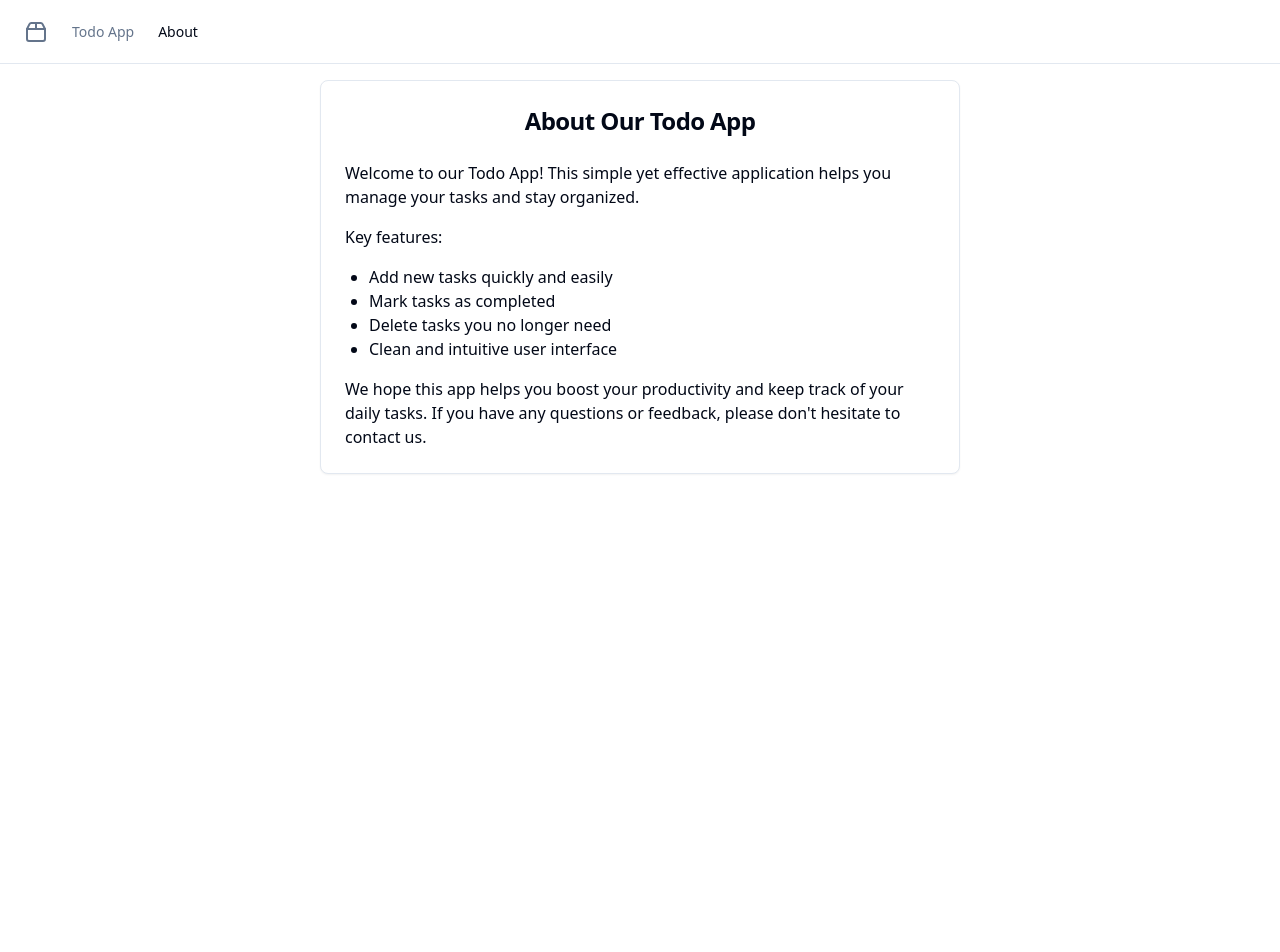
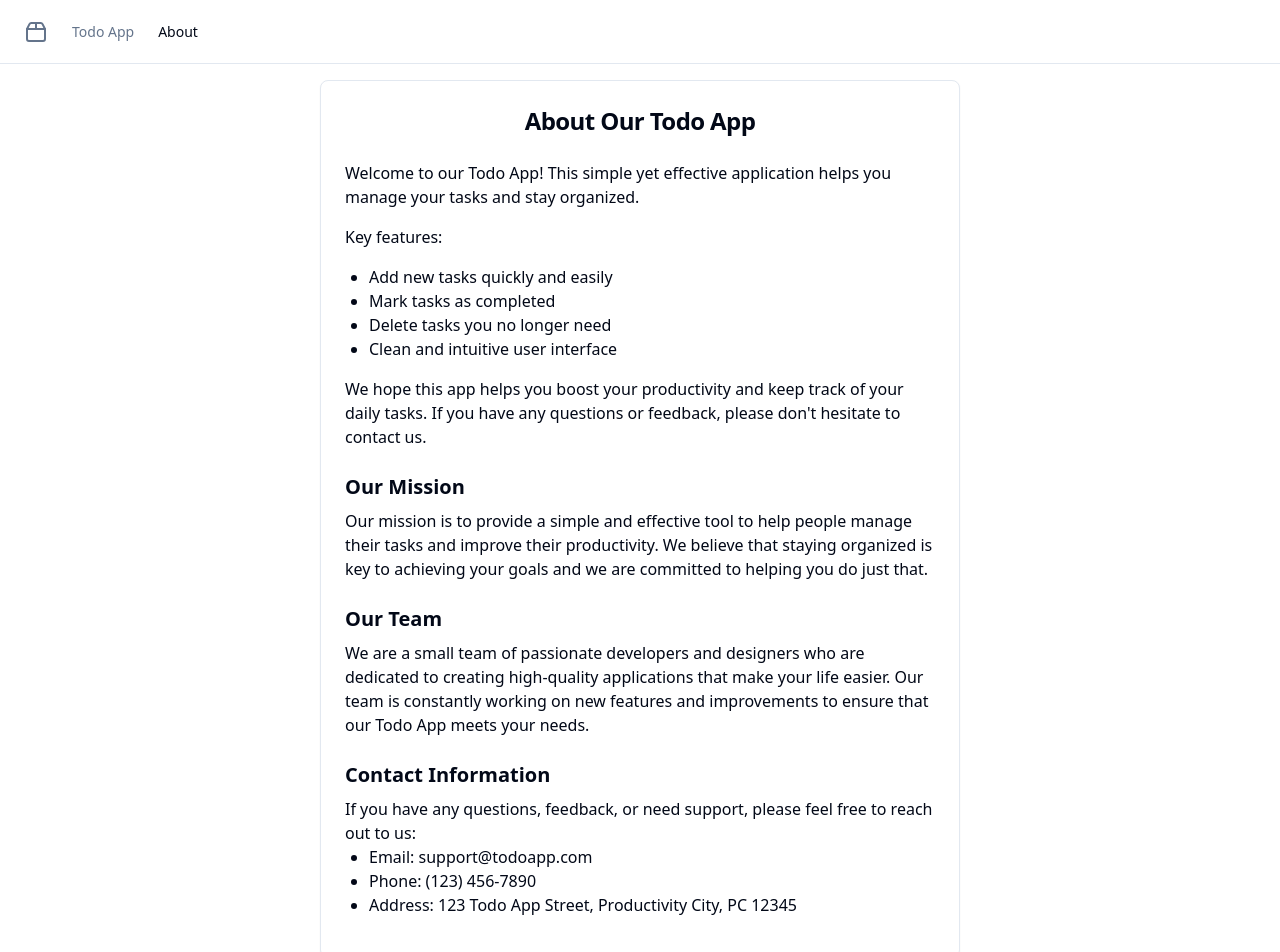
Before and after one commit to GPT-Engineer-App-Dev/tidylists, a React (Vite) app: page /about in a window 1280 px wide. Shown: the top 952 px of the page. Before the commit the page ends 800 px from the top, so only its background shows below. Built offline with nearby package versions, Linux system fonts and the light colour scheme.

Commit message:
GPT Engineer Update

```diff
--- a/src/pages/About.jsx
+++ b/src/pages/About.jsx
@@ -8,6 +8,7 @@ const About = () => {
           <CardTitle className="text-2xl font-bold text-center">About Our Todo App</CardTitle>
         </CardHeader>
         <CardContent>
+          <section className="mb-6">
             <p className="mb-4">
               Welcome to our Todo App! This simple yet effective application helps you manage your tasks and stay organized.
             </p>
@@ -23,6 +24,30 @@ const About = () => {
             <p>
               We hope this app helps you boost your productivity and keep track of your daily tasks. If you have any questions or feedback, please don't hesitate to contact us.
             </p>
+          </section>
+          <section className="mb-6">
+            <h2 className="text-xl font-semibold mb-2">Our Mission</h2>
+            <p>
+              Our mission is to provide a simple and effective tool to help people manage their tasks and improve their productivity. We believe that staying organized is key to achieving your goals and we are committed to helping you do just that.
+            </p>
+          </section>
+          <section className="mb-6">
+            <h2 className="text-xl font-semibold mb-2">Our Team</h2>
+            <p>
+              We are a small team of passionate developers and designers who are dedicated to creating high-quality applications that make your life easier. Our team is constantly working on new features and improvements to ensure that our Todo App meets your needs.
+            </p>
+          </section>
+          <section>
+            <h2 className="text-xl font-semibold mb-2">Contact Information</h2>
+            <p>
+              If you have any questions, feedback, or need support, please feel free to reach out to us:
+            </p>
+            <ul className="list-disc pl-6 mb-4">
+              <li>Email: support@todoapp.com</li>
+              <li>Phone: (123) 456-7890</li>
+              <li>Address: 123 Todo App Street, Productivity City, PC 12345</li>
+            </ul>
+          </section>
         </CardContent>
       </Card>
     </div>
```
Lines whose indentation alone changed are shown as unchanged.
